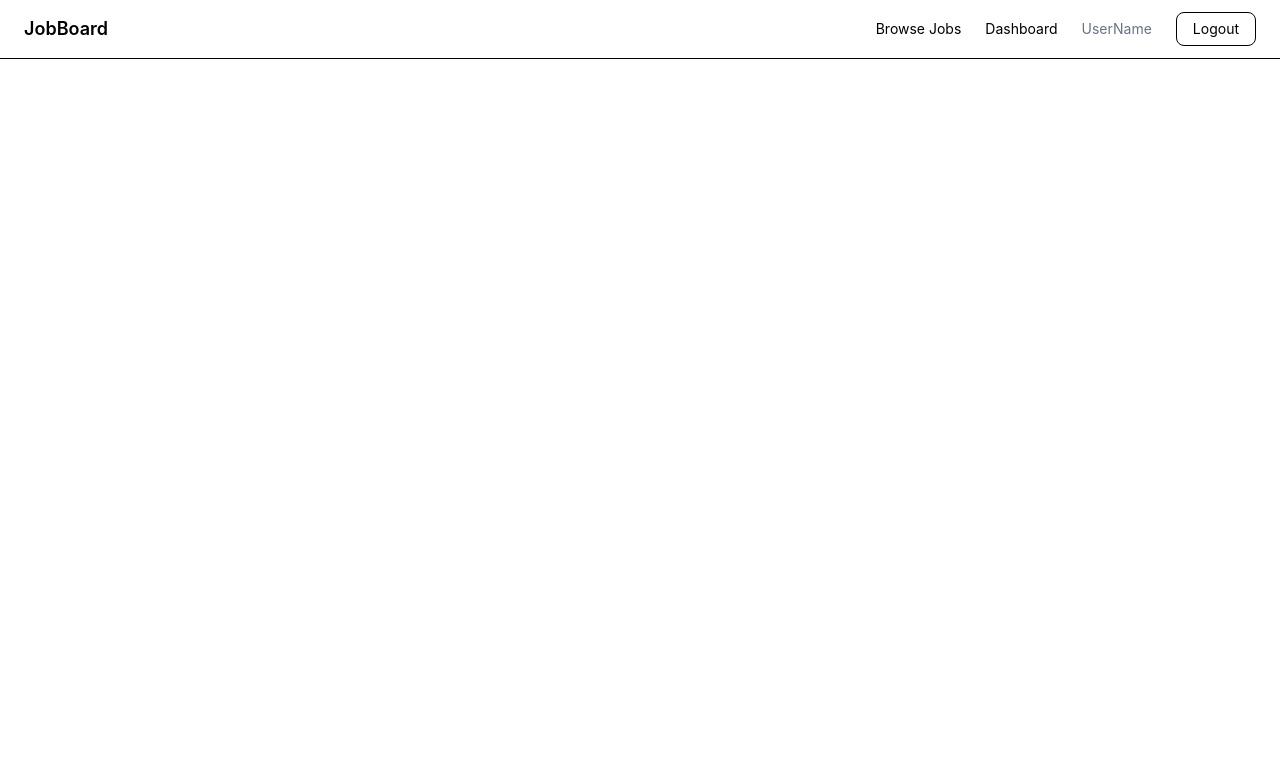
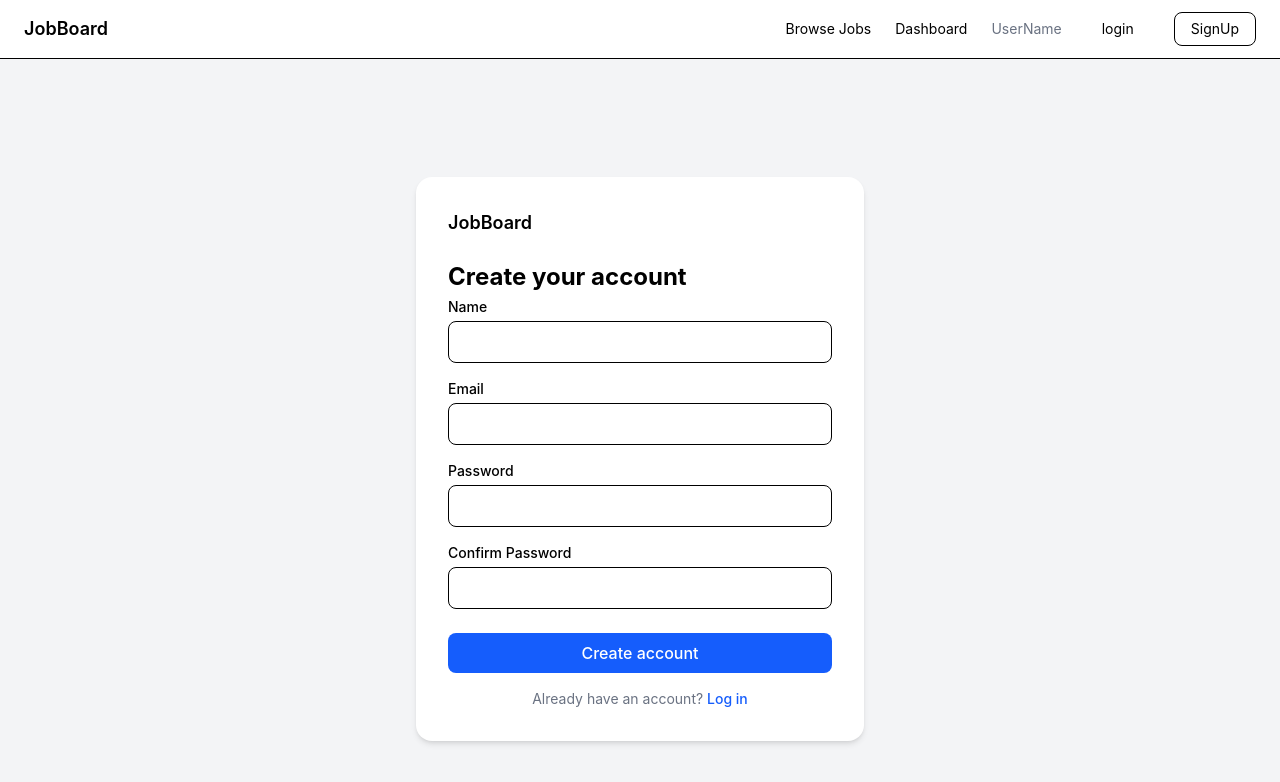
Before and after one commit to fawadalichaudhary/Job-board, a React (Vite) app: page /signup in a window 1280 px wide. Shown: the top 782 px of the page. Built offline with nearby package versions, Linux system fonts and the light colour scheme.

Commit message:
adding pages of login and signup

```diff
--- a/src/App.jsx
+++ b/src/App.jsx
@@ -3,6 +3,9 @@ import Header from "./components/Header";
 import JobList from "./page/JobList";
 import ApplyForm from "./page/ApplyForm";
 import RecruiterDashBoard from "./page/RecruiterDashBoard";
+import Login from "./page/Login"
+import SignUp from "./page/SignUp"
+
 function App() {
   return (
     <>
@@ -12,6 +15,8 @@ function App() {
         <Route path="/jobs" element={<JobList />} />
         <Route path="/jobs/:jobId/apply" element={<ApplyForm />} />
         <Route path="/dashboard" element={<RecruiterDashBoard />} />
+        <Route path="/login" element={<Login />} />
+        <Route path="/signup" element={<SignUp />} />
       </Routes>
     </>
   );
--- a/src/components/Header.jsx
+++ b/src/components/Header.jsx
@@ -16,9 +16,12 @@ function Header() {
                     </Link>
                 </div>
                 <span className="text-gray-500">UserName</span>
-                <button className="flex items-center gap-2 border px-4 py-1.5 rounded-lg cursor-pointer">
-                    Logout
-                </button>
+                <Link to="/login" className="flex items-center gap-2 px-4 py-1.5 rounded-lg cursor-pointer">
+                    login
+                </Link>
+                <Link to="/signup" className="flex items-center border px-4 py-1.5 rounded-lg cursor-pointer">
+                    SignUp
+                </Link>
             </div>
         </header>
     )
--- a/src/components/JobCard.jsx
+++ b/src/components/JobCard.jsx
@@ -4,7 +4,7 @@ const JobCard = ({ job }) => {
 
 
     return (
-        <div className="bg-white p-5 rounded-xl border shadow-sm flex flex-col md:flex-row justify-between gap-4">
+        <div className=" p-5 rounded-xl border shadow-sm flex flex-col justify-between gap-4">
             <div className="space-y-2">
                 <div className="flex gap-2 flex-wrap">
                     <span className="bg-gray-100 px-3 py-1 text-sm rounded-full">
--- a/src/page/JobList.jsx
+++ b/src/page/JobList.jsx
@@ -31,7 +31,7 @@ const JobList = () => {
         <div className="bg-gray-50 min-h-screen">
             <SearchJobs />
 
-            <div className="max-w-5xl mx-auto p-2 space-y-2">
+            <div className="max-w-11/12 mx-auto p-2 space-y-2">
 
                 {data?.pages?.map((page) =>
                     page.data.map((job) => (
--- /dev/null
+++ b/src/page/Login.jsx
@@ -0,0 +1,55 @@
+import { useState } from "react";
+import { Link, useNavigate } from "react-router";
+
+function Login() {
+    const [email, setEmail] = useState("");
+    const [password, setPassword] = useState("");
+    const navigate = useNavigate()
+
+    return (
+        <div className="h-screen flex items-center justify-center bg-gray-100">
+            <div className="bg-white rounded-2xl shadow-md w-full max-w-md p-8">
+                <div className="flex items-center gap-3 mb-6">
+
+                    <h1 className="text-lg font-semibold">JobBoard</h1>
+                </div>
+
+                <h2 className="text-2xl font-bold mb-1">Welcome</h2>
+
+
+                <div className="mb-4">
+                    <label className="block text-sm font-medium mb-1">Email</label>
+                    <input
+                        type="email"
+                        placeholder="you@company.com"
+                        value={email}
+                        onChange={(e) => setEmail(e.target.value)}
+                        className="w-full border rounded-lg px-3 py-2 focus:outline-none focus:ring-2 focus:ring-blue-500"
+                    />
+                </div>
+
+                <div className="mb-6">
+                    <label className="block text-sm font-medium mb-1">Password</label>
+                    <input
+                        type="password"
+                        value={password}
+                        onChange={(e) => setPassword(e.target.value)}
+                        className="w-full border rounded-lg px-3 py-2 focus:outline-none focus:ring-2 focus:ring-blue-500"
+                    />
+                </div>
+
+                <button className="w-full bg-blue-600 text-white py-2 rounded-lg font-medium hover:bg-blue-700 transition cursor-pointer">
+                    Log in
+                </button>
+
+                <p className="text-center text-sm text-gray-500 mt-4">
+                    Don't have an account?
+                    <Link to="/signup" className="text-blue-600 font-medium cursor-pointer">
+                        Sign up
+                    </Link>
+                </p>
+            </div>
+        </div>
+    );
+}
+export default Login
--- /dev/null
+++ b/src/page/SignUp.jsx
@@ -0,0 +1,78 @@
+import { useState } from "react";
+import { Link, useNavigate } from "react-router";
+
+function SignUp() {
+    const navigate = useNavigate()
+    const [name, setName] = useState("");
+    const [email, setEmail] = useState("");
+    const [password, setPassword] = useState("");
+    const [confirmPassword, setConfirmPassword] = useState("");
+    return (
+        <div className="min-h-screen flex items-center justify-center bg-gray-100">
+            <div className="bg-white rounded-2xl shadow-md w-full max-w-md p-8">
+                <div className="flex items-center gap-3 mb-6">
+                    <h1 className="text-lg font-semibold">JobBoard</h1>
+                </div>
+
+                <h2 className="text-2xl font-bold mb-1">Create your account</h2>
+
+                <div className="mb-4">
+                    <label className="block text-sm font-medium mb-1">Name</label>
+                    <input
+                        type="text"
+                        value={name}
+                        onChange={(e) => setName(e.target.value)}
+                        className="w-full border rounded-lg px-3 py-2 focus:outline-none focus:ring-2 focus:ring-blue-500"
+                    />
+                </div>
+
+                <div className="mb-4">
+                    <label className="block text-sm font-medium mb-1">Email</label>
+                    <input
+                        type="email"
+                        value={email}
+                        onChange={(e) => setEmail(e.target.value)}
+                        className="w-full border rounded-lg px-3 py-2 focus:outline-none focus:ring-2 focus:ring-blue-500"
+                    />
+                </div>
+
+                <div className="mb-4">
+                    <label className="block text-sm font-medium mb-1">Password</label>
+                    <input
+                        type="password"
+                        value={password}
+                        onChange={(e) => setPassword(e.target.value)}
+                        className="w-full border rounded-lg px-3 py-2 focus:outline-none focus:ring-2 focus:ring-blue-500"
+                    />
+                </div>
+
+                <div className="mb-6">
+                    <label className="block text-sm font-medium mb-1">
+                        Confirm Password
+                    </label>
+                    <input
+                        type="password"
+                        value={confirmPassword}
+                        onChange={(e) => setConfirmPassword(e.target.value)}
+                        className="w-full border rounded-lg px-3 py-2 focus:outline-none focus:ring-2 focus:ring-blue-500"
+                    />
+                </div>
+
+                <button className="w-full bg-blue-600 text-white py-2 rounded-lg font-medium hover:bg-blue-700 transition">
+                    Create account
+                </button>
+
+                <p className="text-center text-sm text-gray-500 mt-4">
+                    Already have an account?{" "}
+                    <Link to="/login"
+                        className="text-blue-600 font-medium cursor-pointer">
+                        Log in
+                    </Link>
+                </p>
+            </div>
+        </div>
+
+    )
+}
+
+export default SignUp
```
Also changed, not shown: src/page/ApplyForm.jsx (+13 -55 lines), vercel.json (added).
